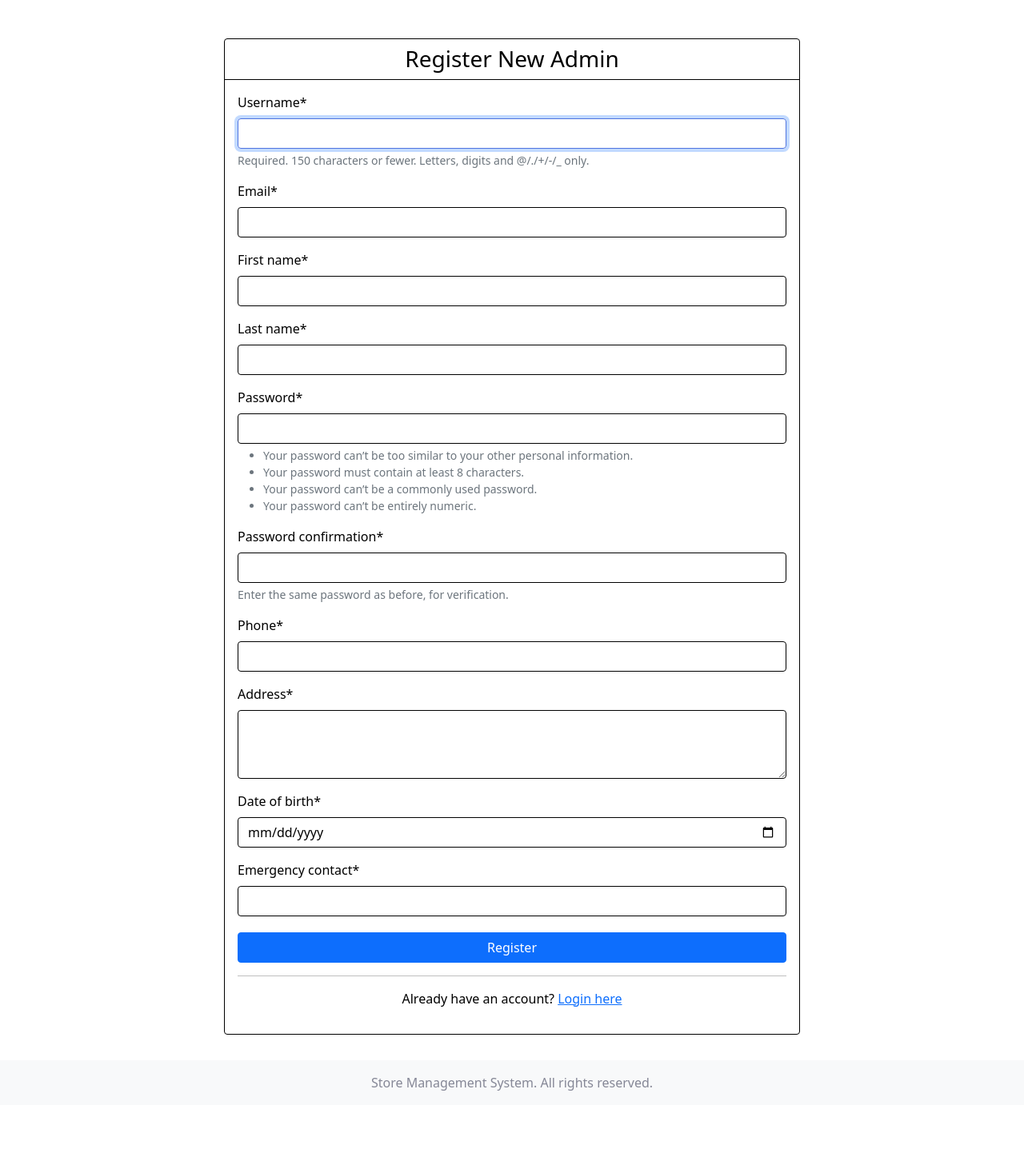
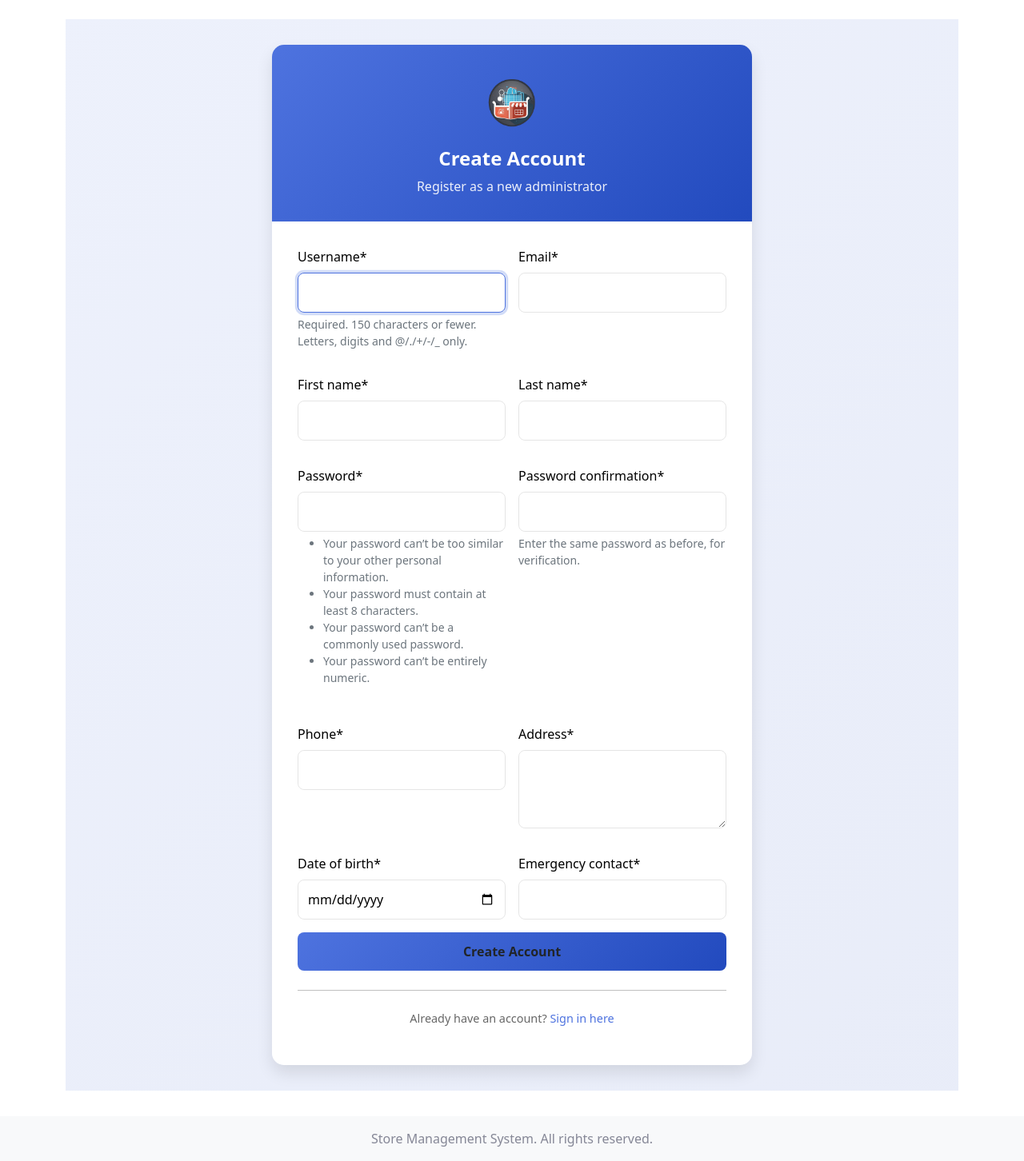
Before and after one commit to alkaseltzerrr/Shop-Repo, a Django app: page /register/ in a window 1280 px wide. Shown: the part 57-1509 px from the top of the page at 80% size. Before the commit the page ends 1421 px from the top, so only its background shows below. Run offline with Django 5.2, Linux system fonts and the light colour scheme; some libraries are stand-ins or nearby versions.

Commit message:
login and register design

```diff
--- a/store_management/templates/registration/register.html
+++ b/store_management/templates/registration/register.html
@@ -1,27 +1,153 @@
 {% extends 'base.html' %}
 {% load crispy_forms_tags %}
+{% load static %}
 
 {% block title %}Register - Store Management System{% endblock %}
 
+{% block extra_css %}
+<style>
+    .auth-container {
+        min-height: calc(100vh - 72px);
+        display: flex;
+        align-items: center;
+        justify-content: center;
+        background: linear-gradient(135deg, rgba(78, 115, 223, 0.1) 0%, rgba(34, 74, 190, 0.1) 100%);
+        padding: 2rem;
+    }
+
+    .auth-card {
+        width: 100%;
+        max-width: 600px;
+        border: none;
+        border-radius: 15px;
+        box-shadow: 0 10px 20px rgba(0, 0, 0, 0.1);
+        overflow: hidden;
+    }
+
+    .auth-header {
+        text-align: center;
+        padding: 2rem;
+        background: linear-gradient(135deg, #4e73df 0%, #224abe 100%);
+        color: white;
+    }
+
+    .auth-logo {
+        width: 80px;
+        height: 80px;
+        margin-bottom: 1rem;
+    }
+
+    .auth-title {
+        font-size: 1.5rem;
+        font-weight: 600;
+        margin: 0;
+        color: white;
+    }
+
+    .auth-subtitle {
+        font-size: 1rem;
+        opacity: 0.9;
+        margin: 0.5rem 0 0;
+    }
+
+    .auth-body {
+        padding: 2rem;
+        background: white;
+    }
+
+    .form-group {
+        margin-bottom: 1.5rem;
+    }
+
+    .form-control {
+        border-radius: 8px;
+        padding: 0.75rem;
+        border: 1px solid rgba(0, 0, 0, 0.1);
+        transition: all 0.3s ease;
+    }
+
+    .form-control:focus {
+        border-color: #4e73df;
+        box-shadow: 0 0 0 0.2rem rgba(78, 115, 223, 0.25);
+    }
+
+    .auth-btn {
+        width: 100%;
+        padding: 0.75rem;
+        font-size: 1rem;
+        font-weight: 600;
+        border-radius: 8px;
+        background: linear-gradient(135deg, #4e73df 0%, #224abe 100%);
+        border: none;
+        transition: all 0.3s ease;
+    }
+
+    .auth-btn:hover {
+        transform: translateY(-2px);
+        box-shadow: 0 4px 8px rgba(78, 115, 223, 0.3);
+    }
+
+    .auth-link {
+        color: #4e73df;
+        text-decoration: none;
+        font-weight: 500;
+        transition: color 0.3s ease;
+    }
+
+    .auth-link:hover {
+        color: #224abe;
+    }
+
+    .auth-divider {
+        margin: 1.5rem 0;
+        border-color: rgba(0, 0, 0, 0.1);
+    }
+
+    .auth-footer {
+        text-align: center;
+        color: #666;
+        font-size: 0.9rem;
+    }
+
+    .form-row {
+        display: grid;
+        grid-template-columns: repeat(2, 1fr);
+        gap: 1rem;
+    }
+
+    @media (max-width: 576px) {
+        .form-row {
+            grid-template-columns: 1fr;
+        }
+    }
+
+    .help-text {
+        font-size: 0.85rem;
+        color: #666;
+        margin-top: 0.25rem;
+    }
+</style>
+{% endblock %}
+
 {% block content %}
-<div class="container mt-5">
-    <div class="row justify-content-center">
-        <div class="col-md-8">
-            <div class="card">
-                <div class="card-header">
-                    <h3 class="text-center mb-0">Register New Admin</h3>
+<div class="auth-container">
+    <div class="auth-card">
+        <div class="auth-header">
+            <img src="{% static 'images/logo.png' %}" alt="Store Management Logo" class="auth-logo">
+            <h1 class="auth-title">Create Account</h1>
+            <p class="auth-subtitle">Register as a new administrator</p>
+        </div>
+        <div class="auth-body">
+            <form method="post" novalidate>
+                {% csrf_token %}
+                <div class="form-row">
+                    {{ form|crispy }}
                 </div>
-                <div class="card-body">
-                    <form method="post" novalidate>
-                        {% csrf_token %}
-                        {{ form|crispy }}
-                        <div class="d-grid gap-2" style="margin-top: 20px;">
-                            <button type="submit" class="btn btn-primary">Register</button>
-                        </div>
-                    </form>
-                    <hr>
-                    <p class="text-center">Already have an account? <a href="{% url 'login' %}">Login here</a></p>
-                </div>
+                <button type="submit" class="btn auth-btn">Create Account</button>
+            </form>
+            <hr class="auth-divider">
+            <div class="auth-footer">
+                <p>Already have an account? <a href="{% url 'login' %}" class="auth-link">Sign in here</a></p>
             </div>
         </div>
     </div>
```
Also changed, not shown: store_management/templates/registration/login.html (+124 -16 lines).
